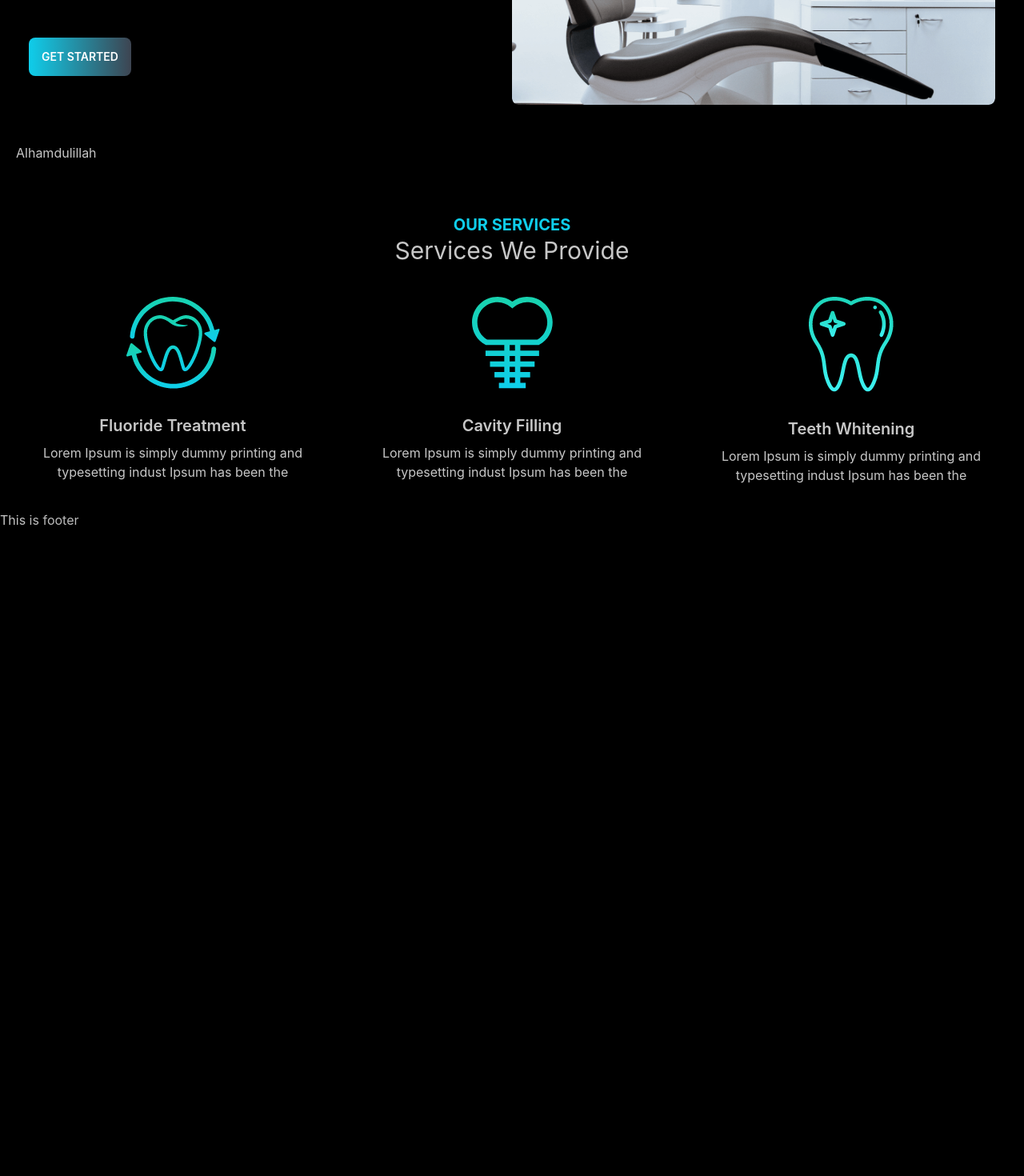
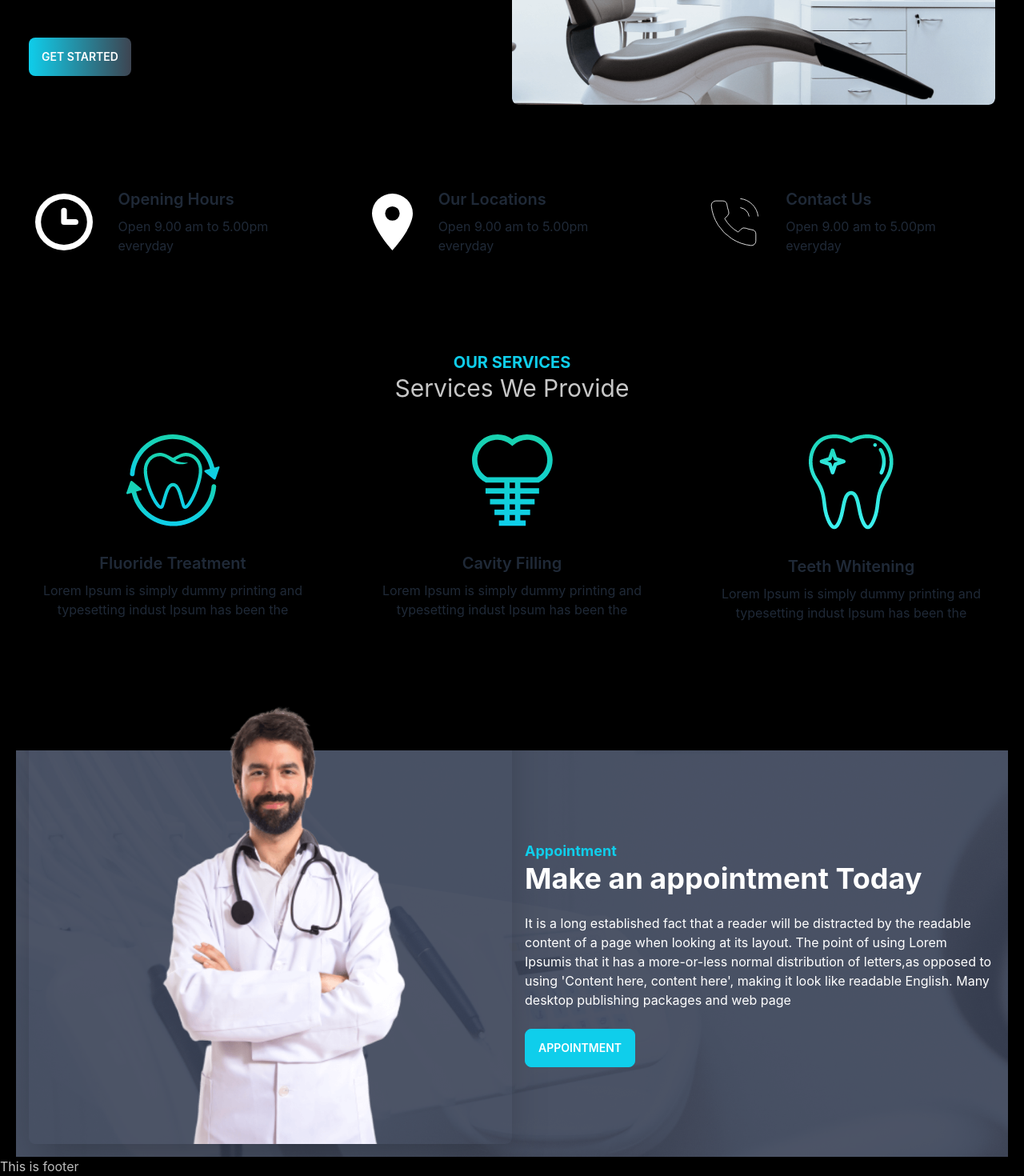
Before and after one commit to Ikramul-Mahin/doctors-portal-clientside, a React (Create React App) app: page / in a window 1280 px wide. Shown: the part 314-1784 px from the top of the page at 80% size. Before the commit the page ends 976 px from the top, so only its background shows below. Built offline with nearby package versions, Linux system fonts and the light colour scheme.

Commit message:
appoinntment

```diff
--- /dev/null
+++ b/src/Components/PrimaryButton/PrimaryButton.js
@@ -0,0 +1,10 @@
+import React from 'react';
+
+const PrimaryButton = ({ children }) => {
+    return (
+        <button
+            className="btn btn-primary bg-gradient-to-r from-primary to-secondary text-white">{children}</button>
+    );
+};
+
+export default PrimaryButton;
--- a/src/pages/Home/Home/Home.js
+++ b/src/pages/Home/Home/Home.js
@@ -2,6 +2,7 @@ import React from 'react';
 import Banner from '../Banner/Banner';
 import Services from '../Services/Services';
 import InfoCards from '../InfoCards/InfoCards';
+import MakeAppointment from '../MakeAppointment/MakeAppointment';
 
 
 const Home = () => {
@@ -10,6 +11,7 @@ const Home = () => {
             <Banner></Banner>
             <InfoCards></InfoCards>
             <Services></Services>
+            <MakeAppointment></MakeAppointment>
         </div>
     );
 };
--- /dev/null
+++ b/src/pages/Home/InfoCards/InfoCard.js
@@ -0,0 +1,18 @@
+import React from 'react';
+
+const InfoCard = ({ card }) => {
+    const { icon, name, description, bgClass } = card
+    return (
+        <div className={`card text-gray-800 p-6 md:card-side shadow-xl ${bgClass}`}>
+            <figure>
+                <img src={icon} alt="Movie" />
+            </figure>
+            <div className="card-body">
+                <h2 className="card-title">{name}</h2>
+                <p>{description}</p>
+            </div>
+        </div>
+    );
+};
+
+export default InfoCard;
--- a/src/pages/Home/InfoCards/InfoCards.js
+++ b/src/pages/Home/InfoCards/InfoCards.js
@@ -2,6 +2,7 @@ import React from 'react';
 import clock from '../../../assets/icons/clock.svg'
 import marker from '../../../assets/icons/marker.svg'
 import phone from '../../../assets/icons/phone.svg'
+import InfoCard from './InfoCard';
 
 const InfoCards = () => {
     const cardData = [
@@ -30,7 +31,12 @@ const InfoCards = () => {
     return (
         <div className='grid mt-8 gap-6 grid-cols-1 md:grid-cols-2 lg:grid-cols-3'>
 
-            <h1>Alhamdulillah</h1>
+            {
+                cardData.map(card => <InfoCard
+                    card={card}
+                    key={card.id}
+                ></InfoCard>)
+            }
         </div>
     );
 };
--- /dev/null
+++ b/src/pages/Home/MakeAppointment/MakeAppointment.js
@@ -0,0 +1,28 @@
+import React from 'react';
+import doctor from '../../../assets/images/doctor.png'
+import appointment from '../../../assets/images/appointment.png'
+import PrimaryButton from '../../../Components/PrimaryButton/PrimaryButton';
+
+const MakeAppointment = () => {
+    return (
+        <section className='mt-32'
+            style={{
+                background: `url(${appointment})`
+            }}
+        >
+            <div className="hero">
+                <div className="hero-content flex-col lg:flex-row">
+                    <img src={doctor} alt="" className="-mt-32 hidden md:block lg:w-1/2 rounded-lg shadow-2xl" />
+                    <div>
+                        <h4 className='text-lg text-primary font-bold'>Appointment</h4>
+                        <h1 className=" text-white text-4xl font-bold">Make an appointment Today</h1>
+                        <p className="text-white py-6">It is a long established fact that a reader will be distracted by the readable content of a page when looking at its layout. The point of using Lorem Ipsumis that it has a more-or-less normal distribution of letters,as opposed to using 'Content here, content here', making it look like readable English. Many desktop publishing packages and web page</p>
+                        <PrimaryButton>Appointment</PrimaryButton>
+                    </div>
+                </div>
+            </div>
+        </section>
+    );
+};
+
+export default MakeAppointment;
--- a/src/pages/Home/Services/Service.js
+++ b/src/pages/Home/Services/Service.js
@@ -3,7 +3,7 @@ import React from 'react';
 const Service = ({ service }) => {
     const { name, description, img } = service;
     return (
-        <div className="card bg-base-100 shadow-xl">
+        <div className="card bg-base-100 text-gray-800  shadow-xl">
             <figure className="px-10 pt-10">
                 <img src={img} alt="Shoes" className="rounded-xl" />
             </figure>
```
